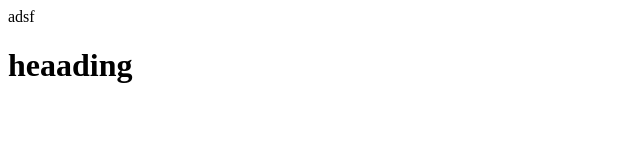
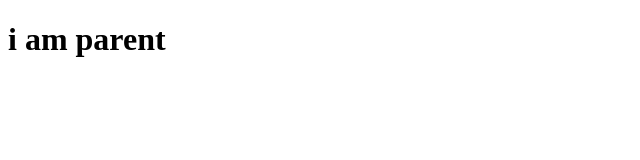
Before and after one commit to amitr3647/react-basics, a plain HTML site: page index.html in a window 1280 px wide. Shown: the whole page, without its empty margins (0-640 px from the left). Drawn offline with nearby package versions, Linux system fonts and the light colour scheme.

Commit message:
using react using cdn

```diff
--- a/index.html
+++ b/index.html
@@ -9,11 +9,15 @@
     <div id="root">
         adsf
     </div>
-    <script>
-        const heading = document.createElement('h1');
-        heading.innerHTML = 'heaading';
-        const root = document.getElementById('root');
-        root.appendChild(heading);
-    </script>
+    <!-- this is cdn link for react -->
+     <!-- this contains all the react code -->
+    <script crossorigin src="https://unpkg.com/react@18/umd/react.development.js"></script>
+
+
+<!-- this is cdn link for react dom. why two sepearte link> => because react is
+ used in mobile developent also. there react-dom is not req but something else is required.  -->
+ <!-- react-dom is a bridge between react and browser -->
+<script crossorigin src="https://unpkg.com/react-dom@18/umd/react-dom.development.js"></script>
+<script src="./script.js"></script>
 </body>
 </html>
--- /dev/null
+++ b/script.js
@@ -0,0 +1,3 @@
+const parent = React.createElement('h1',{id:'parent'},'i am  parent')
+const root = ReactDOM.createRoot(document.getElementById('root'));
+root.render(parent);
```
